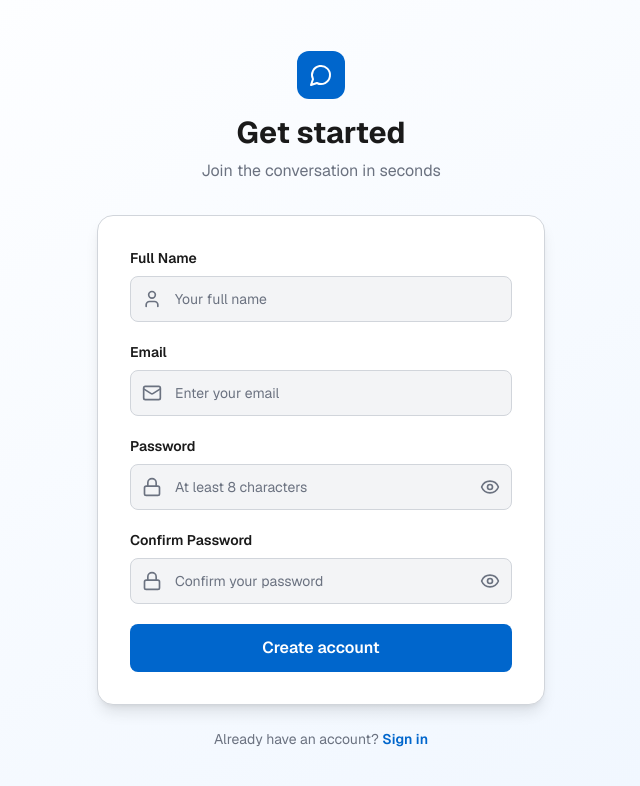
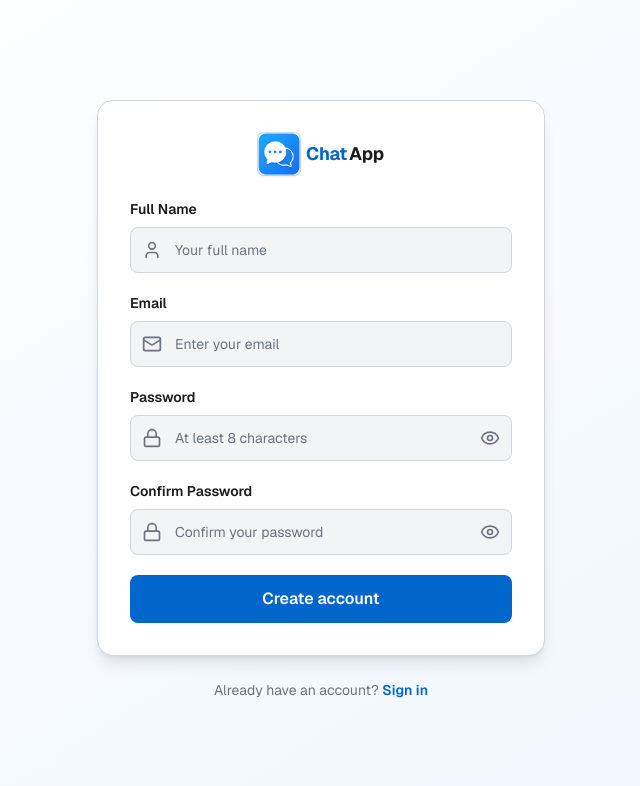
Before and after one commit to trianandafajar/chat-websocket, a Next.js app: page /register in a window 1280 px wide. Shown: the top 786 px of the page, without its empty margins (319-959 px from the left). Built offline with nearby package versions, Linux system fonts and the light colour scheme.

Commit message:
feat: enhance authentication pages with logo integration and improved layout; add smooth scrolling behavior

```diff
--- a/app/(auth)/forgot-password/page.tsx
+++ b/app/(auth)/forgot-password/page.tsx
@@ -1,7 +1,9 @@
 "use client"
 
 import { useState } from "react"
-import { Mail, MessageCircle, ArrowLeft } from "lucide-react"
+import Image from "next/image"
+import { Mail, ArrowLeft } from "lucide-react"
+import Link from "next/link";
 
 export default function ForgotPasswordPage() {
   const [emailSent, setEmailSent] = useState(false)
@@ -9,18 +11,22 @@ export default function ForgotPasswordPage() {
   return (
     <div className="min-h-screen bg-gradient-to-br from-white to-blue-50 flex items-center justify-center p-4">
       <div className="w-full max-w-md">
-
-        {/* Header */}
-        <div className="text-center mb-8">
-          <div className="inline-flex items-center justify-center w-12 h-12 rounded-xl bg-primary mb-4 mx-auto">
-            <MessageCircle className="w-6 h-6 text-primary-foreground" />
-          </div>
-          <h1 className="text-3xl font-bold text-foreground mb-2">Reset password</h1>
-          <p className="text-muted-foreground">We'll send you a link to get back in</p>
-        </div>
-
         {/* Form */}
         <div className="bg-white p-8 space-y-6 rounded-2xl shadow-lg border border-border">
+          <Link href="/" className="flex items-center justify-center gap-1.5">
+            <Image
+              src="/android-chrome-512x512.png"
+              alt="Logo"
+              width={42}
+              height={42}
+              className="rounded-md ring-1 ring-primary/20 shadow-sm"
+              priority
+            />
+            <span className="text-lg font-bold tracking-[-0.01em] leading-none text-foreground">
+              <span className="text-primary">Chat</span>
+              <span className="ml-0.5">App</span>
+            </span>
+          </Link>
 
           {!emailSent ? (
             <>
--- a/app/(auth)/forgot-password/sent/page.tsx
+++ b/app/(auth)/forgot-password/sent/page.tsx
@@ -1,6 +1,8 @@
 "use client"
 
+import Image from "next/image"
 import { MailCheck } from "lucide-react"
+import Link from "next/link";
 
 export default function EmailSentPage() {
   return (
@@ -8,6 +10,21 @@ export default function EmailSentPage() {
       <div className="w-full max-w-md">
 
         <div className="bg-card p-6 space-y-6 border border-border rounded-lg text-center">
+
+          <Link href="/" className="flex items-center justify-center gap-1.5">
+            <Image
+              src="/android-chrome-512x512.png"
+              alt="Logo"
+              width={42}
+              height={42}
+              className="rounded-md ring-1 ring-primary/20 shadow-sm"
+              priority
+            />
+            <span className="text-lg font-bold tracking-[-0.01em] leading-none text-foreground">
+              <span className="text-primary">Chat</span>
+              <span className="ml-0.5">App</span>
+            </span>
+          </Link>
 
           {/* Icon */}
           <div className="flex justify-center">
--- a/app/(auth)/login/LoginPage.tsx
+++ b/app/(auth)/login/LoginPage.tsx
@@ -1,8 +1,10 @@
 "use client";
 
 import { useState } from "react";
-import { Mail, Lock, Eye, EyeOff, MessageCircle, Loader2 } from "lucide-react";
+import Image from "next/image";
+import { Mail, Lock, Eye, EyeOff, Loader2 } from "lucide-react";
 import { signIn } from "next-auth/react";
+import Link from "next/link";
 
 const QUICK_ACCOUNTS = [
   { name: "Alice", email: "alice@gmail.com", avatar: "/avatar1.jpg" },
@@ -56,20 +58,25 @@ export default function LoginPage() {
   return (
     <div className="min-h-screen bg-gradient-to-br from-white to-blue-50 flex items-center justify-center p-4">
       <div className="w-full max-w-md">
-        {/* Header */}
-        <div className="text-center mb-8">
-          <div className="inline-flex items-center justify-center w-12 h-12 rounded-xl bg-primary mb-4 mx-auto">
-            <MessageCircle className="w-6 h-6 text-primary-foreground" />
-          </div>
-          <h1 className="text-3xl font-bold text-foreground mb-2">Welcome back</h1>
-          <p className="text-muted-foreground">Your conversations are waiting</p>
-        </div>
-
         {/* Form */}
         <form
           onSubmit={handleCredentialsLogin}
           className="bg-white p-8 space-y-6 rounded-2xl shadow-lg border border-border"
         >
+          <Link href="/" className="flex items-center justify-center gap-1.5">
+            <Image
+              src="/android-chrome-512x512.png"
+              alt="Logo"
+              width={42}
+              height={42}
+              className="rounded-md ring-1 ring-primary/20 shadow-sm"
+              priority
+            />
+            <span className="text-lg font-bold tracking-[-0.01em] leading-none text-foreground">
+              <span className="text-primary">Chat</span>
+              <span className="ml-0.5">App</span>
+            </span>
+          </Link>
           {error && (
             <div className="text-sm text-red-600 bg-red-50 border border-red-200 px-4 py-3 rounded-lg">
               {error}
--- a/app/(auth)/register/page.tsx
+++ b/app/(auth)/register/page.tsx
@@ -1,10 +1,12 @@
 "use client";
 
 import { useState } from "react";
-import { Mail, Lock, User, Eye, EyeOff, MessageCircle } from "lucide-react";
+import Image from "next/image";
+import { Mail, Lock, User, Eye, EyeOff } from "lucide-react";
 import { useRouter } from "next/navigation";
 import { signIn } from "next-auth/react";
 import { registerAction } from "@/app/actions/auth";
+import Link from "next/link";
 
 export default function RegisterPage() {
   const router = useRouter();
@@ -40,17 +42,23 @@ export default function RegisterPage() {
   return (
     <div className="min-h-screen bg-gradient-to-br from-white to-blue-50 flex items-center justify-center p-4">
       <div className="w-full max-w-md">
-        {/* Header */}
-        <div className="text-center mb-8">
-          <div className="inline-flex items-center justify-center w-12 h-12 rounded-xl bg-primary mb-4 mx-auto">
-            <MessageCircle className="w-6 h-6 text-primary-foreground" />
-          </div>
-          <h1 className="text-3xl font-bold text-foreground mb-2">Get started</h1>
-          <p className="text-muted-foreground">Join the conversation in seconds</p>
-        </div>
-
         {/* Form */}
         <div className="bg-white p-8 space-y-6 rounded-2xl shadow-lg border border-border">
+          <Link href="/" className="flex items-center justify-center gap-1.5">
+            <Image
+              src="/android-chrome-512x512.png"
+              alt="Logo"
+              width={42}
+              height={42}
+              className="rounded-md ring-1 ring-primary/20 shadow-sm"
+              priority
+            />
+            <span className="text-lg font-bold tracking-[-0.01em] leading-none text-foreground">
+              <span className="text-primary">Chat</span>
+              <span className="ml-0.5">App</span>
+            </span>
+          </Link>
+
           {error && (
             <div className="text-sm text-red-600 bg-red-50 border border-red-200 px-4 py-3 rounded-lg">
               {error}
@@ -158,7 +166,7 @@ export default function RegisterPage() {
         <p className="text-center text-sm text-muted-foreground mt-6">
           Already have an account?{" "}
           <button
-            onClick={() => router.push("/")}
+            onClick={() => router.push("/login")}
             className="text-primary font-semibold cursor-pointer hover:text-accent transition"
           >
             Sign in
--- a/app/(auth)/verify-email/page.tsx
+++ b/app/(auth)/verify-email/page.tsx
@@ -1,8 +1,10 @@
 "use client"
 
 import React from "react"
+import Image from "next/image"
 import { useRouter } from "next/navigation"
-import { ShieldCheck, MessageCircle } from "lucide-react"
+import { ShieldCheck } from "lucide-react"
+import Link from "next/link";
 
 const VerifyEmailPage: React.FC = () => {
   const router = useRouter()
@@ -18,17 +20,23 @@ const VerifyEmailPage: React.FC = () => {
   return (
     <div className="min-h-screen bg-gradient-to-br from-white to-blue-50 flex items-center justify-center p-4">
       <div className="w-full max-w-md">
-        {/* Header */}
-        <div className="text-center mb-8">
-          <div className="inline-flex items-center justify-center w-12 h-12 rounded-xl bg-primary mb-4 mx-auto">
-            <MessageCircle className="w-6 h-6 text-primary-foreground" />
-          </div>
-          <h1 className="text-3xl font-bold text-foreground mb-2">Verify email</h1>
-          <p className="text-muted-foreground">Check your inbox for the confirmation link</p>
-        </div>
-
         {/* Content */}
         <div className="bg-white p-8 space-y-6 rounded-2xl shadow-lg border border-border text-center">
+          <Link href="/" className="flex items-center justify-center gap-1.5">
+            <Image
+              src="/android-chrome-512x512.png"
+              alt="Logo"
+              width={42}
+              height={42}
+              className="rounded-md ring-1 ring-primary/20 shadow-sm"
+              priority
+            />
+            <span className="text-lg font-bold tracking-[-0.01em] leading-none text-foreground">
+              <span className="text-primary">Chat</span>
+              <span className="ml-0.5">App</span>
+            </span>
+          </Link>
+
           {/* Icon */}
           <div className="flex justify-center">
             <div className="inline-flex items-center justify-center w-16 h-16 rounded-full bg-blue-100">
--- a/app/globals.css
+++ b/app/globals.css
@@ -2,6 +2,11 @@
 @import "tw-animate-css";
 
 @custom-variant dark (&:is(.dark *));
+
+html {
+  scroll-behavior: smooth;
+  scroll-padding-top: 4.5rem;
+}
 
 :root {
   --background: #ffffff;
--- a/app/layout.tsx
+++ b/app/layout.tsx
@@ -39,7 +39,7 @@ export default function RootLayout({
   children: React.ReactNode
 }>) {
   return (
-    <html lang="en">
+    <html lang="en" data-scroll-behavior="smooth">
       <body className={`font-sans antialiased`}>
         <AuthProvider>
           {children}
--- a/components/landing/preview/preview-composer.tsx
+++ b/components/landing/preview/preview-composer.tsx
@@ -24,7 +24,7 @@ export function PreviewComposer({ value, onChange, onSend }: PreviewComposerProp
         <button
           type="button"
           onClick={onSend}
-          className="flex h-9 w-9 shrink-0 items-center justify-center rounded-md bg-primary text-primary-foreground transition hover:bg-accent disabled:cursor-not-allowed disabled:opacity-50"
+          className="flex h-9 w-9 shrink-0 items-center cursor-pointer justify-center rounded-md bg-primary text-primary-foreground transition hover:bg-accent disabled:cursor-not-allowed disabled:opacity-50"
           disabled={!value.trim()}
           aria-label="Send message"
         >
--- a/components/landing/preview/preview-sidebar.tsx
+++ b/components/landing/preview/preview-sidebar.tsx
@@ -67,7 +67,7 @@ export function PreviewSidebar({
                 <button
                   type="button"
                   onClick={() => onSelectSession(session.id)}
-                  className={`w-full px-3 py-2.5 text-left flex items-center gap-2.5 border-b border-border/30 transition ${
+                  className={`w-full px-3 py-2.5 cursor-pointer text-left flex items-center gap-2.5 border-b border-border/30 transition ${
                     active ? "bg-primary/10 border-primary/30" : "hover:bg-muted/50"
                   }`}
                 >
--- a/components/messages/profile-panel.tsx
+++ b/components/messages/profile-panel.tsx
@@ -186,7 +186,7 @@ export function ProfilePanel({ userId, isSelf, onClose }: ProfilePanelProps) {
 
   return (
     <aside className="hidden md:flex w-[300px] shrink-0 border-l border-border bg-card/40 flex-col">
-      <div className="flex items-center justify-between px-4 py-3 border-b border-border">
+      <div className="flex items-center justify-between px-4 py-6 border-b border-border">
         <h3 className="text-sm font-semibold text-foreground">
           {isSelf ? "Your Profile" : "Profile"}
         </h3>
```
